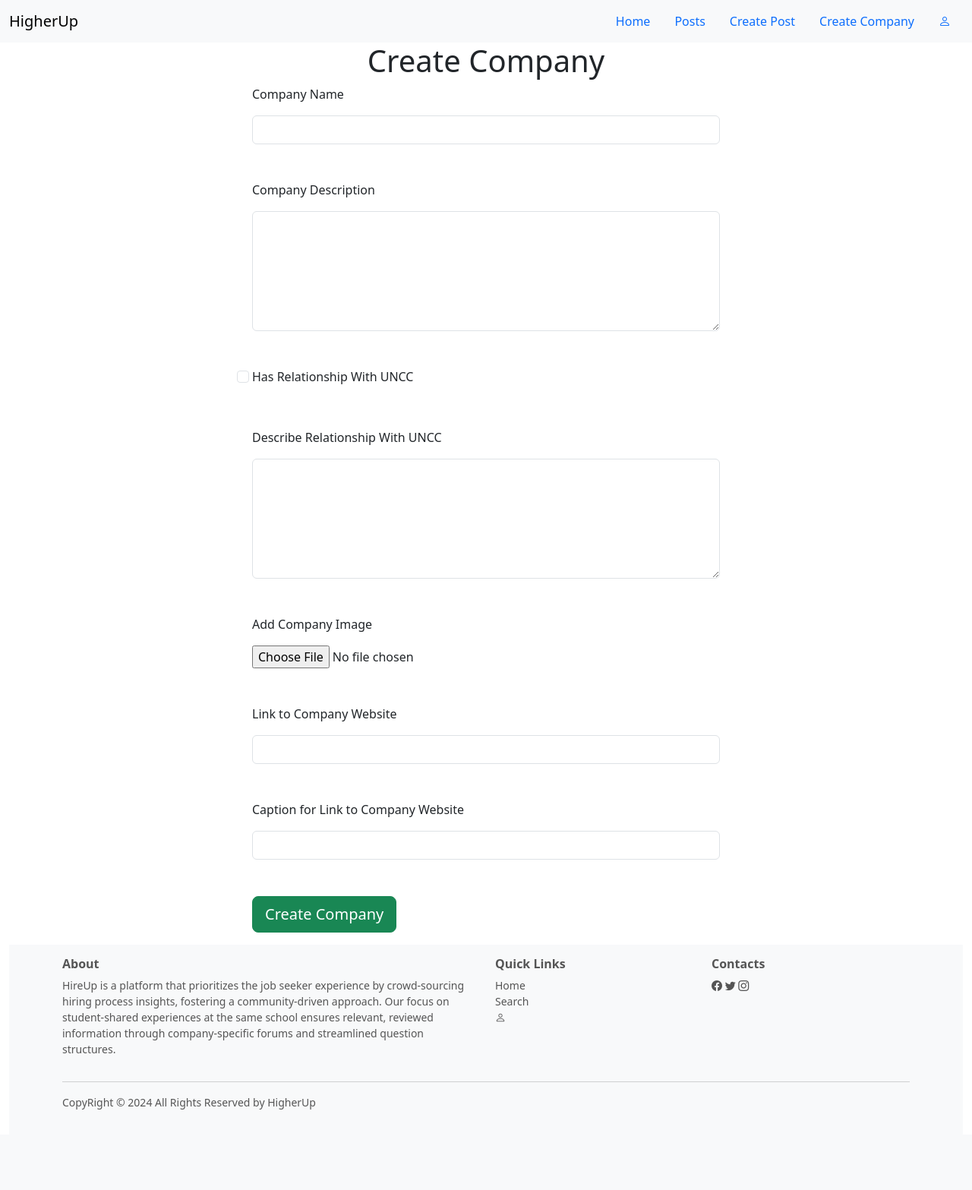
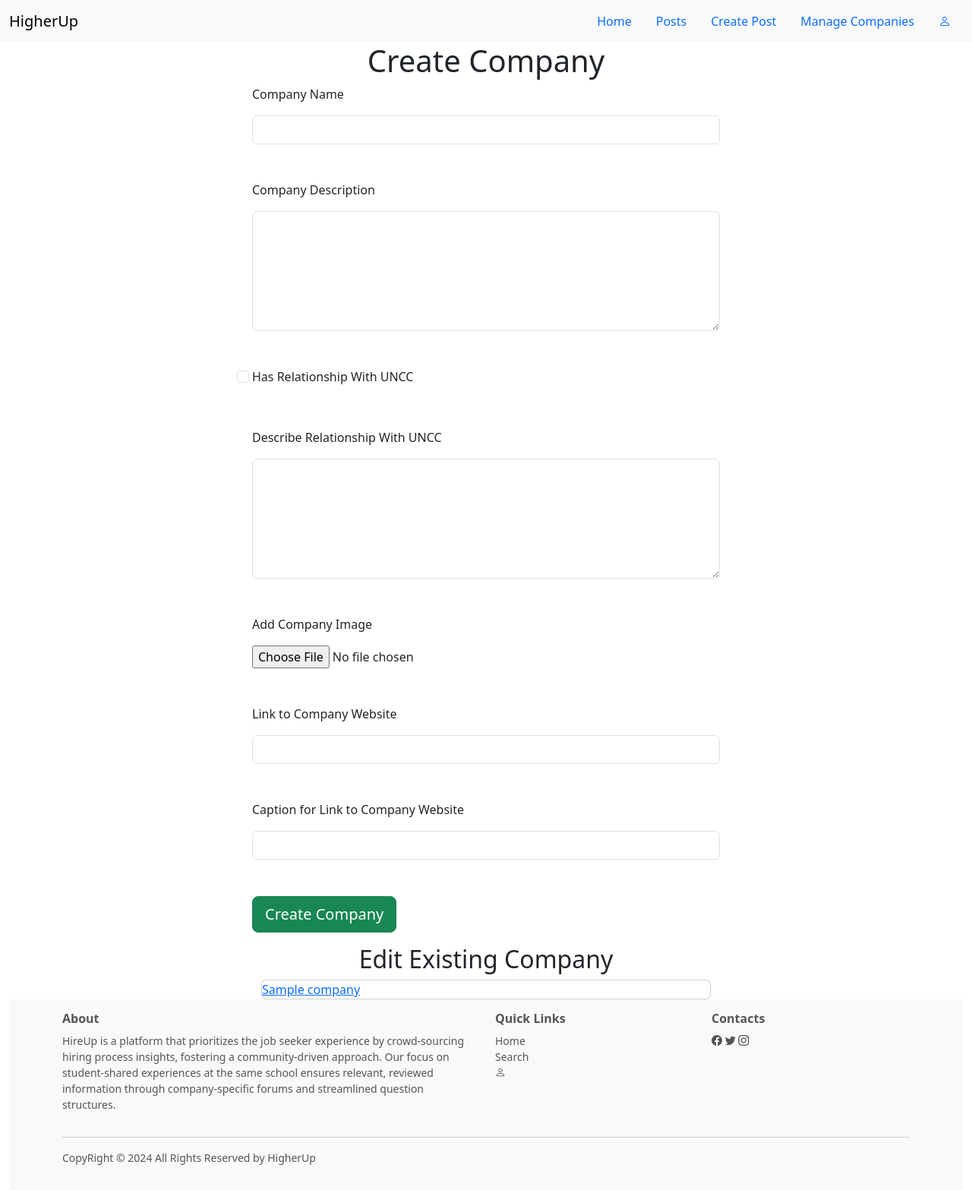
Before and after one commit to AustinfHunter/higherup, a Flask app: page /companies/createcompany in a window 1280 px wide. Shown: the whole page at 76% size. Before the commit the page ends 1461 px from the top, so only its background shows below. Run offline with Flask 3, Linux system fonts and the light colour scheme; a user stored in the database is signed in; tables that the repository leaves empty hold one stand-in row (values such as "Sample post"); some libraries are stand-ins or nearby versions.

Commit message:
add ability to create default users and posts, add ability to update companies

```diff
--- a/app/companies/routes.py
+++ b/app/companies/routes.py
@@ -16,6 +16,7 @@ from app.companies.forms import CompanyForm
 def create_company():
     if current_user.is_admin is False:
         return redirect(url_for("main.index"))
+
     form = CompanyForm()
     if form.validate_on_submit():
         company = Company(form.name.data)
@@ -29,7 +30,45 @@ def create_company():
         company.website_url_caption = form.website_url_caption.data
         db.session.add(company)
         db.session.commit()
-    return render_template("companyEditor.html", form=form, user=current_user)
+        return redirect(url_for(
+            'companies.company',
+            company_name=company.name))
+    return render_template(
+        "companyEditor.html",
+        form=form,
+        user=current_user,
+        companies=Company.query.all()
+    )
+
+
+@bp.route('/editcompany/<int:id>', methods=['GET', 'Post'])
+@login_required
+def edit_company(id):
+    if current_user.is_admin is False:
+        return redirect(url_for("main.index"))
+    company = Company.query.filter_by(id=id).first()
+    form = CompanyForm(obj=company)
+    if form.validate_on_submit():
+        company.name = form.name.data
+        company.description = form.description.data
+        company.has_relationship_uncc = form.has_relationship_uncc.data
+        if form.has_relationship_uncc.data:
+            company.uncc_relationship_desc = form.uncc_relationship_desc.data
+        company.image_url = upload_image(form.image_upload.data)
+        company.website_url = form.website_url.data
+        company.website_url_caption = form.website_url_caption.data
+        db.session.commit()
+        return redirect(url_for(
+            'companies.company',
+            company_name=company.name))
+    return render_template(
+        "companyEditor.html",
+        form=form,
+        user=current_user,
+        companies=Company.query.all(),
+        company=company,
+        edit=True
+    )
 
 
 @bp.route('/<string:company_name>')
@@ -37,11 +76,18 @@ def company(company_name):
     company = Company.query.filter_by(name=company_name).first()
     if not company:
         abort(404)
-    posts = Post.query.join(Post.companies)\
-        .filter_by(id=company.id).all()
+    posts = Post.query.join(Post.companies).filter_by(id=company.id).all()
+    if current_user.is_authenticated:
+        return render_template(
+            "company.html",
+            company=company,
+            posts=posts,
+            user=current_user,
+            user_likes=current_user.get_likes()
+        )
     return render_template(
         "company.html",
         company=company,
         posts=posts,
-        user_likes=current_user.get_likes()
+        user=current_user
     )
--- a/app/templates/base.html
+++ b/app/templates/base.html
@@ -35,7 +35,7 @@
 
 						{% if user.is_admin %}
 						<li class="nav-item">
-							<a class="nav-link" href="{{ url_for('companies.create_company') }}">Create Company</a>
+							<a class="nav-link" href="{{ url_for('companies.create_company') }}">Manage Companies</a>
 						</li>
 						{% endif %}
 
--- a/app/templates/company.html
+++ b/app/templates/company.html
@@ -3,7 +3,11 @@
 {% block styles %}<link rel="stylesheet" href="{{ url_for('static', filename='css/companySpecific.css')}}">
 {% endblock %}
 {% block content %}
+{% if company.image_url %}
 <section class="bg-img" style='background-image: url({{ url_for('static', filename="images/uploads/" + company.image_url)  }});'>
+{% else %}
+<section class="bg-img">
+{% endif %}
 	<div class="section-content">
 		<br>
 		<h1>{{ company.name }}</h1>
--- a/app/templates/companyEditor.html
+++ b/app/templates/companyEditor.html
@@ -1,8 +1,8 @@
 {% extends "base.html" %}
 {% block content %}
 <div class="container-fluid">
-	<h1 class="h1 text-center">Create Company</h1>
-	<form class="form-group w-50 m-auto" enctype="multipart/form-data" action="{{url_for('companies.create_company')}}" method="POST">
+	<h1 class="h1 text-center">{{'Edit Company' if edit else 'Create Company'}}</h1>
+	<form class="form-group w-50 m-auto" enctype="multipart/form-data" action="{{url_for('companies.create_company') if not edit else url_for('companies.edit_company', id=company.id)}}" method="POST">
 		{{ form.csrf_token }}
 		<div class="form-group m-auto mb-5">
 			<label for="name">{{ form.name.label }}</label>
@@ -32,6 +32,18 @@
 			<label for="webUrlCaption">{{ form.website_url_caption.label }}</label>
 			{{ form.website_url_caption(id="webUrlCaption", class="form-control") }}
 		</div>
+		{% if edit %}
+		<input class="mb-3 btn btn-success btn-lg m-auto" type="submit" value="Update Company">
+		{% else %}
 		<input class="mb-3 btn btn-success btn-lg m-auto" type="submit" value="Create Company">
+		{% endif %}
 	</form>
+	<h2 class="text-center">Edit {{'Another' if edit else 'Existing'}} Company</h2>
+	<div class="container-fluid w-50 m-auto">
+		{% for company in companies %}
+		<div class="card">
+			<a href="/companies/editcompany/{{company.id}}">{{company.name}}</a>
+		</div>
+		{% endfor %}
+	</div>
 	{% endblock %}
--- a/app/templates/posts.html
+++ b/app/templates/posts.html
@@ -65,7 +65,11 @@
 	<div class="container text-center">
 		<div class="d-flex justify-content-center">
 			{% for company in companies %}
+			{% if company.image_url %}
 			<div class="company-display" style="background-image: url('{{url_for('static', filename='images/uploads/' + company.image_url)}}')">
+			{% else %}
+			<div class="company-display">
+			{% endif %}
 				<a href="{{ url_for('companies.company', company_name=company.name) }}">
 					<button type="button" class="btn"><p>{{company.name}}</p>
 					</button>
```
Also changed, not shown: app/util/default_posts.py (added, +26 -0 lines), app/util/startup.py (+55 -11 lines).
